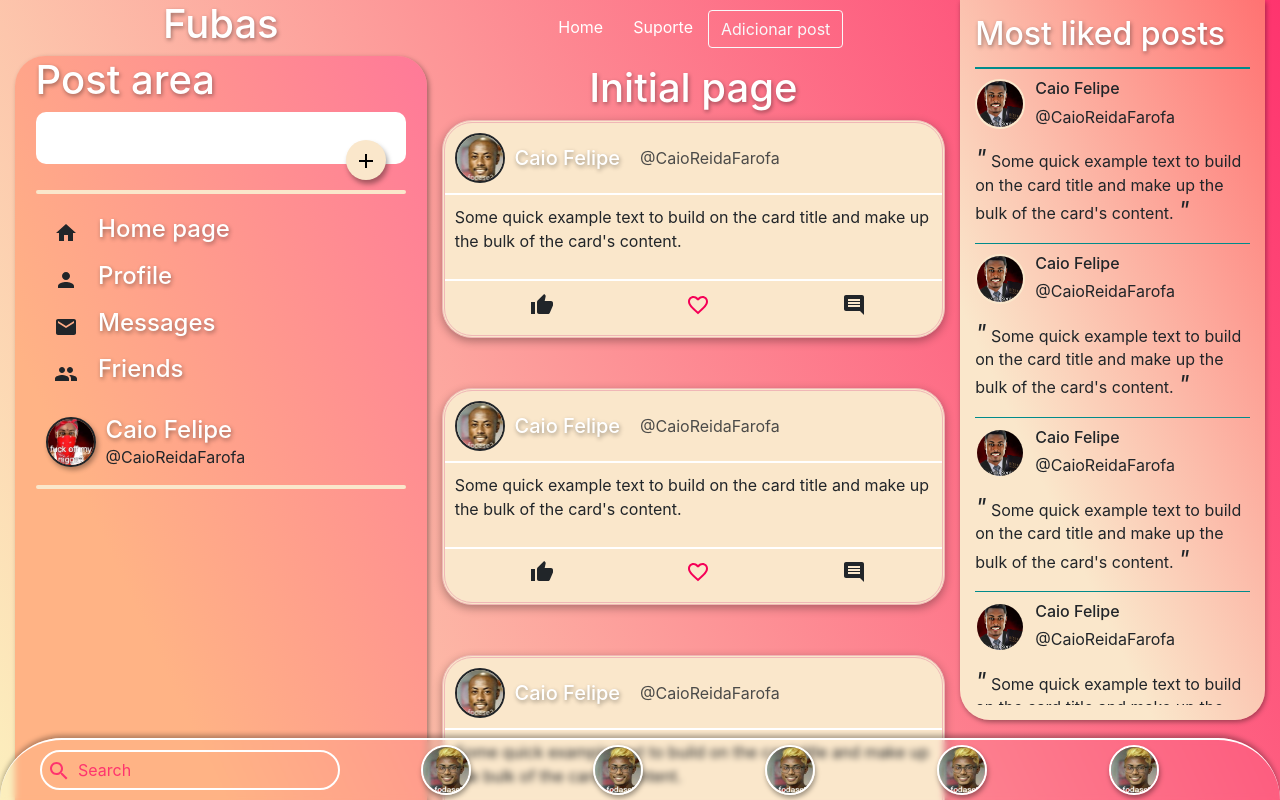
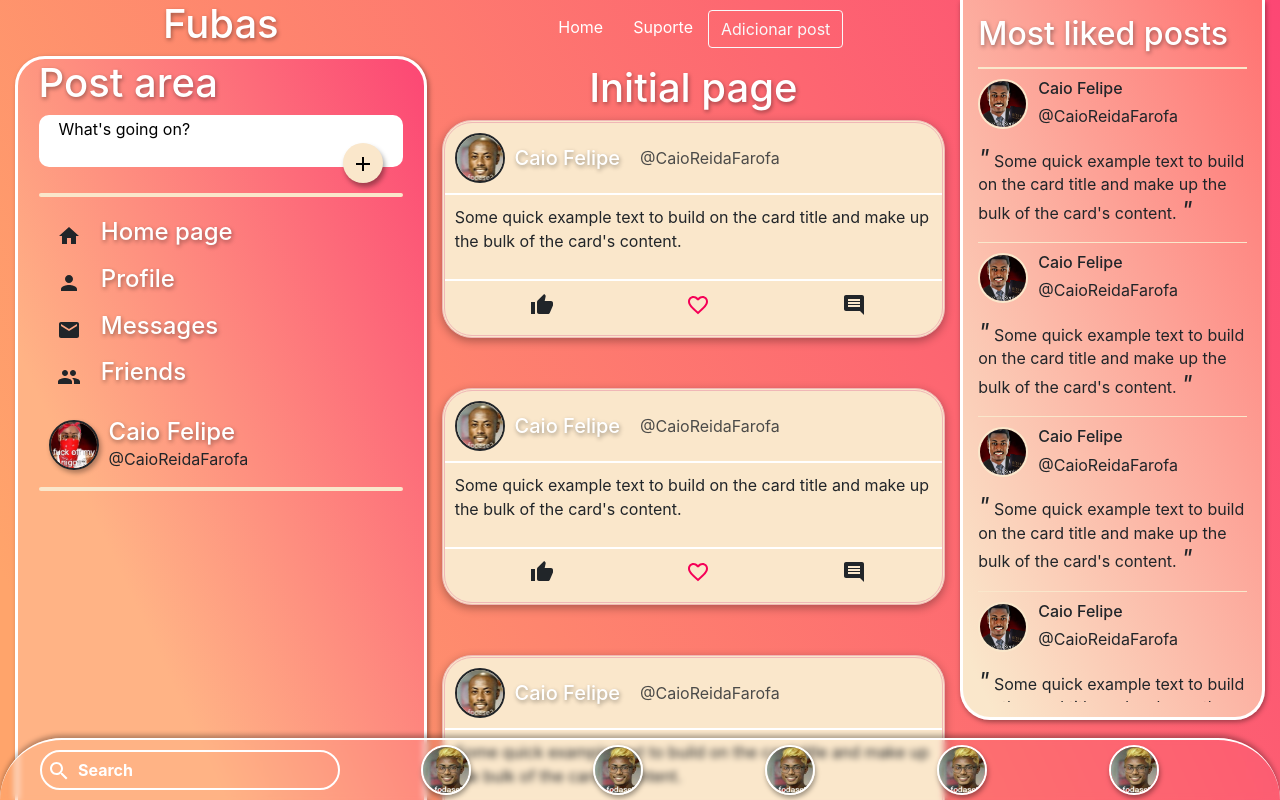
Before and after one commit to CaiozitoDev/Pernambook, a React (Create React App) app: page / in a window 1280 px wide. Shown: the top 800 px of the page. Built offline with nearby package versions, Linux system fonts and the light colour scheme.

Commit message:
cor corrigida, transição adicionada, ainda falta o DownMenu transition

```diff
--- a/public/styles.css
+++ b/public/styles.css
@@ -13,7 +13,7 @@ a {
 
 
 body {
-    background: linear-gradient(65deg, rgb(252, 252, 195) 20%, #fe346e);
+    background: linear-gradient(65deg, #ffa46b 30%, #fc4774);
 }
 
 h1, h2, h3, h4, h5 {
@@ -39,15 +39,18 @@ h1, h2, h3, h4, h5 {
         border-top-left-radius: 30px;
         border-top-right-radius: 30px;
 
-        height: 100vh; /* 600px */
+        height: 100vh;
         padding: 0 5%;
 
         overflow-y: scroll;
 
         box-shadow: 2px 2px 5px rgba(0, 0, 0, 0.356);
 
-        background: linear-gradient(65deg, #ffb385 30%, #ff7998 );
-        border: none;
+        background: linear-gradient(65deg, #ffb385 30%, #fc4774 );
+        border: 3px solid white;
+
+        position: relative;
+        top: 100%;                    /* SETADOS DE BASE PRA CRIAR A ANIMAÇÃO DE SLIDE */
     }
         /* NEW POST FORM */
         .NewPostForm {
@@ -84,7 +87,7 @@ h1, h2, h3, h4, h5 {
         }
         .NewPostForm textarea::placeholder {
             padding-left: 5%;
-            color: white;
+            color: black;
         }
 
         .LeftMenu hr {
@@ -201,11 +204,10 @@ h1, h2, h3, h4, h5 {
 }
     /* RIGHT MENU */
     .RightMenu {
-        border: 2px solid darkcyan;
+        border: 2px solid #fae7cb;
         border-top: none;
         border-bottom-left-radius: 30px;
         border-bottom-right-radius: 30px;
-
         height: 90vh;
         padding: 5%;
 
@@ -214,18 +216,21 @@ h1, h2, h3, h4, h5 {
 
         box-shadow: 1px 2px 5px rgba(0, 0, 0, 0.377);
 
-        background: linear-gradient(65deg, #fae7cb 30%, #ff7272);
-        border: none;
+        background: linear-gradient(65deg, #fae7cb 5%, #ff7272);
+        border: 3px solid white;
+        border-top: none;
+
+        position: relative;
+        top: -100%;                    /* SETADOS DE BASE PRA CRIAR A ANIMAÇÃO DE SLIDE */
     }
     .RightMenu h2 {
-        border-bottom: 1px solid darkcyan;
+        border-bottom: 1px solid #fae7cb;
         padding-bottom: 5%;
         margin-bottom: 0;
     }
         /* TOP POST AREA */
         .TopPostArea {
             overflow-y: scroll;
-            box-sizing: border-box;
             padding-top: 0;
         }
             .Quotation {
@@ -233,11 +238,11 @@ h1, h2, h3, h4, h5 {
                 font-size: 1.5rem;
             }
             .TopPost {
-                border-top: 1px solid darkcyan;
+                border-top: 1px solid #fae7cb;
                 padding-top: 10px;
             }
             .TopPost:last-child {
-                border-bottom: 1px solid darkcyan;
+                border-bottom: 1px solid #fae7cb;
             }
             .TopPost .PostUserIcon {
                 float: left;
@@ -262,11 +267,14 @@ h1, h2, h3, h4, h5 {
             }
 
 
-/* DOWN MENU*/
-.DownMenu {
+
+.Down {
     position: fixed;
     bottom: 0;
     width: 100%;
+}
+/* DOWN MENU*/
+.DownMenu {
     background-color: transparent;
 
     border-top-left-radius: 9999px;
@@ -278,6 +286,9 @@ h1, h2, h3, h4, h5 {
     border-top: 2px solid white;
 
     backdrop-filter: blur(3px);
+
+    position: relative;
+    bottom: 0%;                    /* SETADOS DE BASE PRA CRIAR A ANIMAÇÃO DE SLIDE */
 }
     /* DOWN MENU COMPONENTS */
     .DownMenuComponents {
@@ -303,14 +314,15 @@ h1, h2, h3, h4, h5 {
         .DownMenuSearch input {
             width: 100%;
             border: none;
-            color: #fe346e;
+            color: white;
 
             outline: 0;
 
             background-color: transparent;
         }
         .DownMenuSearch input::placeholder {
-            color: #fe346e;
+            color: white;
+            font-weight: bold;
         }
         .DownMenuSearch span {
             align-self: center;
--- a/src/components/App.jsx
+++ b/src/components/App.jsx
@@ -3,7 +3,7 @@ import React from 'react'
 import Left from './Left/Left'
 import PostArea from './PostArea/PostArea'
 import Right from './Right/Right'
-import DownMenu from './DownMenu/DownMenu'
+import Down from './Down/Down'
 
 function App() {
     return (
@@ -11,7 +11,7 @@ function App() {
             <Left />
             <PostArea />
             <Right />
-            <DownMenu />
+            <Down />
         </div>
     )
 }
--- /dev/null
+++ b/src/components/Down/Down.jsx
@@ -0,0 +1,13 @@
+import React from 'react'
+
+import DownMenu from './DownMenu/DownMenu'
+
+function Down() {
+    return (
+        <div className='Down'>
+            <DownMenu />
+        </div>
+    )
+}
+
+export default Down
--- a/src/components/DownMenu/DownMenu.jsx
+++ b/src/components/Down/DownMenu/DownMenu.jsx
@@ -3,9 +3,11 @@ import React from 'react'
 import DownMenuSearch from './DownMenuSearch/DownMenuSearch'
 import DownMenuFriends from './DownMenuFriends/DownMenuFriends'
 
+import slideAnimation from '../../functions/slideAnimation'
+
 function DownMenu() {
     return (
-        <div className='DownMenu'>
+        <div className='DownMenu' onClick={() => {slideAnimation('DownMenu')}}>
             <div className='DownMenuComponents'>
                 <DownMenuSearch />
                 <DownMenuFriends />
--- a/src/components/DownMenu/DownMenuSearch/DownMenuSearch.jsx
+++ b/src/components/Down/DownMenu/DownMenuSearch/DownMenuSearch.jsx
@@ -6,7 +6,7 @@ import SearchIcon from '@material-ui/icons/Search';
 function DownMenuSearch() {
     return (
         <div className='DownMenuSearch'>
-            <span> <SearchIcon style={{fill: '#fe346e'}}/> </span>
+            <span> <SearchIcon style={{fill: 'white'}}/> </span>
             <input type='text' placeholder='Search' />
         </div>
     )
--- a/src/components/Left/LeftMenu/LeftMenu.jsx
+++ b/src/components/Left/LeftMenu/LeftMenu.jsx
@@ -4,9 +4,11 @@ import NewPostForm from './NewPostForm/NewPostForm'
 import LeftOptions from './ListConfigs/ListConfigs'
 import MyProfile from './MyProfile/MyProfile'
 
+import slideAnimation from '../../functions/slideAnimation'
+
 function LeftMenu() {
     return (
-        <div className='LeftMenu'>
+        <div className='LeftMenu' onLoad={() => slideAnimation('LeftMenu')}>
             <NewPostForm />
             <hr />
             <LeftOptions />
--- a/src/components/Right/RightMenu/RightMenu.jsx
+++ b/src/components/Right/RightMenu/RightMenu.jsx
@@ -2,9 +2,12 @@ import React from 'react'
 
 import TopPost from './TopPost/TopPost'
 
+import slideAnimation from '../../functions/slideAnimation'
+
 function RightMenu() {
+
     return (
-        <div className='RightMenu'>
+        <div className='RightMenu' onLoad={() => {slideAnimation('RightMenu')}}>
             <h2>Most liked posts</h2>
             <div className='TopPostArea'>
                 <TopPost />
--- /dev/null
+++ b/src/components/functions/slideAnimation.js
@@ -0,0 +1,20 @@
+function slideAnimation(item) {
+    let easeResult
+
+    if(item == 'LeftMenu') {
+        easeResult = 'ease-out'
+    } else if('RightMenu') {
+        easeResult = 'ease-in'
+    } else {
+        easeResult = 'ease-out'
+        document.querySelector('.' + item).style.bottom = '-100%'
+    }
+
+
+    if(item != 'DownMenu'){
+        document.querySelector('.' + item).style.top = '0%'
+    }
+    document.querySelector('.' + item).style.transition = `all 0.7s ` + easeResult
+}
+
+export default slideAnimation
```
Also changed, not shown: src/components/Down/DownMenu/DownMenuFriends/DownMenuFriendChat/DownMenuFriendChat.jsx (renamed from src/components/DownMenu/DownMenuFriends/DownMenuFriendChat/DownMenuFriendChat.jsx), src/components/Down/DownMenu/DownMenuFriends/DownMenuFriends.jsx (renamed from src/components/DownMenu/DownMenuFriends/DownMenuFriends.jsx).
